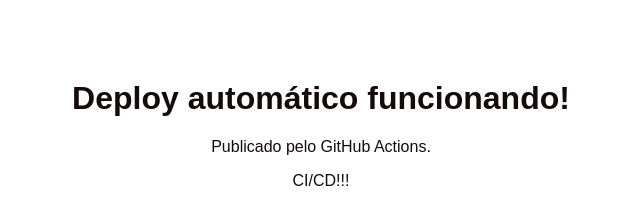
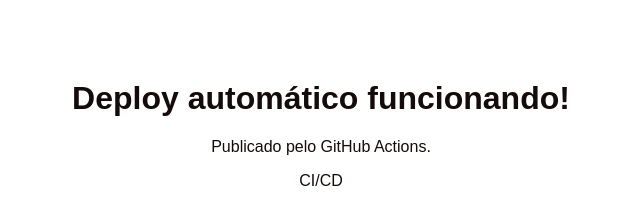
Before and after one commit to oguinunes/CI-CD-, a website: page index.html in a window 1280 px wide. Shown: the full height of the page, 319-959 px from the left. Drawn offline with Linux system fonts and the light colour scheme.

Commit message:
Subindo alteracao

```diff
--- a/index.html
+++ b/index.html
@@ -9,6 +9,6 @@
 <body>
   <h1> Deploy automático funcionando!</h1>
   <p>Publicado pelo GitHub Actions.</p>
-  <p id="nomes">CI/CD!!!</p>
+  <p id="nomes">CI/CD</p>
 </body>
 </html>
```
Also changed, not shown: .github/workflows/deploy.yml.
